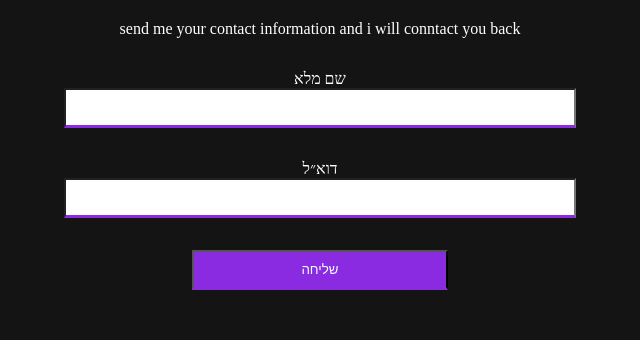
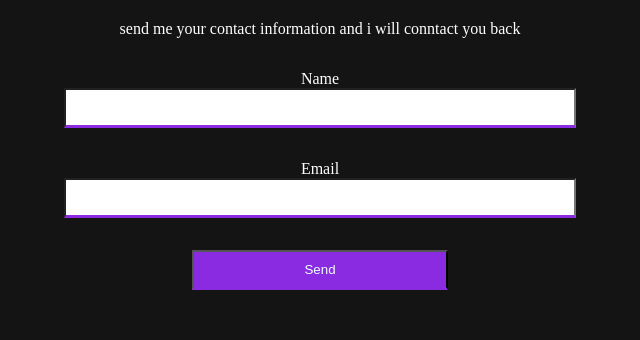
Before and after one commit to TheFinker/my-portfolio, a plain HTML site: page index.html in a window 1280 px wide. Shown: the part 1544-1884 px from the top of the page, 320-960 px from the left. Drawn offline with Linux system fonts and the light colour scheme.

Commit message:
Update index.html

```diff
--- a/index.html
+++ b/index.html
@@ -72,15 +72,15 @@
                 <h1>contact me</h1>
                 <p>send me your contact information and i will conntact you back</p>
                 <div class="form-control">
-                    <label for="name">שם מלא</label>
+                    <label for="name">Name</label>
                     <input id="name" type="text" required>
                 </div>
                 <div class="form-control">
-                    <label for="email">דוא״ל</label>
+                    <label for="email">Email</label>
                     <input id="email" type="email" required>
                 </div>
                 <div class="form-control">
-                    <input type="submit" value="שליחה">
+                    <input type="submit" value="Send">
                 </div>
             </form>
         </section>
```
